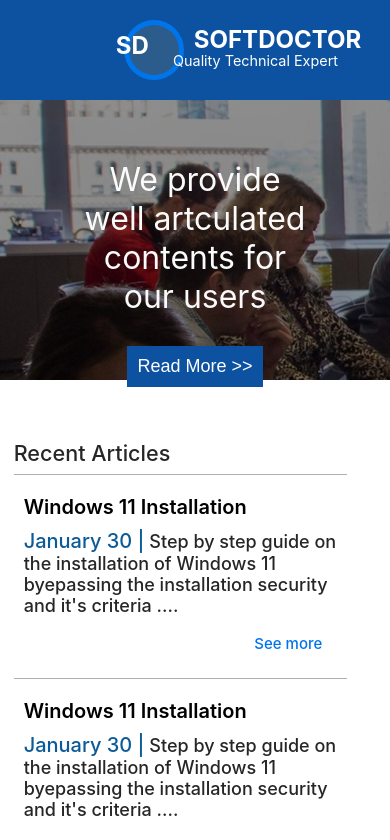
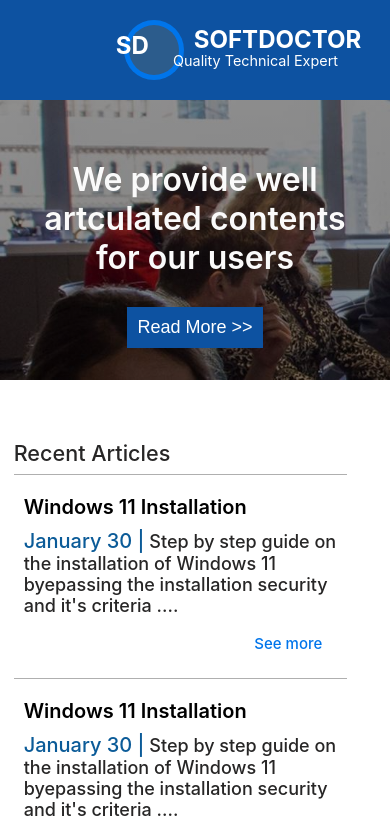
Before and after one commit to justiceajah/SoftDoctor, a React (Create React App) app: page / in a window 390 px wide. Shown: the top 840 px of the page. Built offline with nearby package versions, Linux system fonts and the light colour scheme.

Commit message:
Mobile responsive issue fixed

```diff
--- a/src/Components/Home/Home.css
+++ b/src/Components/Home/Home.css
@@ -310,6 +310,7 @@ Home page Image starts here */
 
 /* Responsive design starts  */
 
+/* Mobile */
 @media (max-width: 480px) {
     .container {
       height: auto;
@@ -328,14 +329,14 @@ Home page Image starts here */
     }
 
     .homepage-Image-text{
-        width: 60%;
+        width: 80%;
     }
 
     .homepage-Image-text h1{
         position: relative;
         top: 60px;
         width: 100%;
-        font-weight: 400;
+        font-weight: 550;
         text-shadow: 5px;
     }
 
@@ -415,3 +416,19 @@ Home page Image starts here */
     }
 
   }
+
+
+
+  /* Smaller mobiles */
+
+  @media (max-width:453px){
+    .homepage-Image-text {
+        width: 80%;
+      }
+
+    .homepage-Image-text h1 {
+        width: 100%;
+        font-weight: 600;
+
+    }
+  }
```
